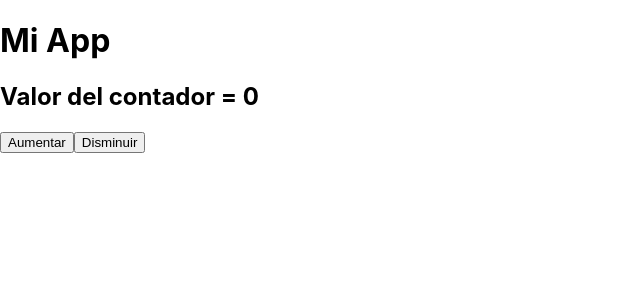
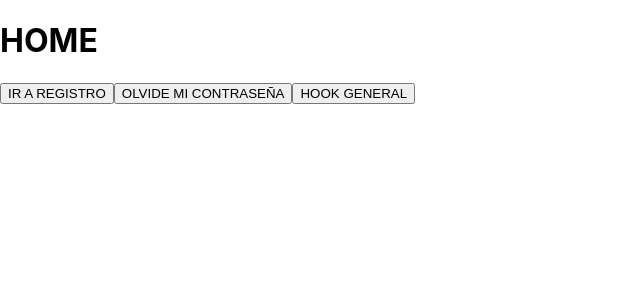
Before and after one commit to Chewbi97/PrimerReact, a React (Create React App) app: page /LoginPage in a window 1280 px wide. Shown: the top 300 px of the page, without its empty margins (0-640 px from the left). Built offline with nearby package versions, Linux system fonts and the light colour scheme.

Commit message:
Se enoieza el desarrollo de la app, se hae pagina de inicio, registro y recuperación, ademas de agregar al playgorund las funciones de hook para emplear mas adelante

```diff
--- a/package.json
+++ b/package.json
@@ -10,6 +10,7 @@
     "bootstrap": "^5.3.7",
     "react": "^19.1.1",
     "react-dom": "^19.1.1",
+    "react-router-dom": "^7.8.1",
     "react-scripts": "5.0.1",
     "sweetalert2": "^11.22.3",
     "web-vitals": "^2.1.4"
--- a/src/App.js
+++ b/src/App.js
@@ -1,16 +1,33 @@
-import React from "react";
-import "./App.css";
-import LoginPage from "./Page/LoginPage/LoginPage";
-import Playground from "./Playground/useState/loginPage";
+import { BrowserRouter,Routes,Route } from "react-router-dom"
+import LoginPage from "./Page/LoginPage/LoginPage"
+import RegisterPage from "./Page/RegisterPage/RegisterPage"
+import ForgetPage from "./Page/ForgetPage/ForgetPage"
+
+//Import para HOOKS
+import HooksGral from "./Playground/HooksGral"
+import HookUseState from "./Playground/HookUseState"
+
 
 function App() {
+
   return (
-    <div>
-      <h1>Mi App</h1>
 
-      <Playground />
-    </div>
+    <BrowserRouter>
+      <Routes>
+        <Route path="/LoginPage" element={<LoginPage/>} />
+        <Route path="/Forgetpage" element={<ForgetPage/>} />
+        <Route path="/RegisterPage" element={<RegisterPage/>} />
+
+        {/* Rutas para Hooks*/}
+        <Route path="/HooksGral" element={<HooksGral/>} />
+        <Route path="/usestate" element={<HookUseState/>} />
+
+
+      </Routes>
+      </BrowserRouter>
+
+
   );
-}
+};
 
 export default App;
--- /dev/null
+++ b/src/Page/ForgetPage/ForgetPage.jsx
@@ -0,0 +1,16 @@
+import { Link } from "react-router-dom";
+
+
+function RECUPERACION(){
+    return(
+        <div>
+            <h1>OLVIDE MI CONTRASEÑA</h1>
+            <Link to ="/loginPage">
+                <button>VOLVER AL INICIO</button>
+            </Link>
+
+        </div>
+    )
+};
+
+export default RECUPERACION;
--- a/src/Page/LoginPage/LoginPage.jsx
+++ b/src/Page/LoginPage/LoginPage.jsx
@@ -1,31 +1,21 @@
+import { Link } from "react-router-dom";
 
-import './LoginPage.css';
-import { useState } from 'react';
-import Swal from 'sweetalert2';
 
-function LoginPage() {
-    const [username, setUsername] = useState('');
+function Home(){
+    return(
+        <div>
+            <h1>HOME</h1>
+            <Link to ="/RegisterPage">
+                <button>IR A REGISTRO</button>
+            </Link>
+            <Link to ="/ForgetPage">
+                <button>OLVIDE MI CONTRASEÑA</button>
+            </Link>
+            <Link to ="/HooksGral">
+                <button>HOOK GENERAL</button>
+            </Link>
+        </div>
+    )
+};
 
-    function handleLoginClick() {
-        if (username.trim() === '') {
-            Swal.fire("Por favor ingrese un valor válido");
-        } else {
-            Swal.fire(`Bienvenido ${username}`);
-        }
-    }
-
-    return (
-        <div className="login-container">
-            <h2>EJERCICIO DE PRUEBA</h2>
-            <input
-                type="text"
-                placeholder="Escriba el Nombre de Usuario"
-                value={username}
-                onChange={(e) => setUsername(e.target.value)}
-            />
-            <button onClick={handleLoginClick}>Iniciar Sesión</button>
-        </div>
-    );
-}
-
-export default LoginPage;
+export default Home;
--- /dev/null
+++ b/src/Page/RegisterPage/RegisterPage.jsx
@@ -0,0 +1,16 @@
+import { Link } from "react-router-dom";
+
+
+function REGISTER(){
+    return(
+        <div>
+            <h1>REGISTRO</h1>
+            <Link to ="/loginPage">
+                <button>VOLVER AL INICIO</button>
+            </Link>
+
+        </div>
+    )
+};
+
+export default REGISTER;
--- /dev/null
+++ b/src/Playground/HookUseState.jsx
@@ -0,0 +1,30 @@
+import { useState } from "react";
+import { Link } from "react-router-dom";
+
+function useStatecontador() {
+
+    const [contador, setContador] = useState(0);
+    function aumentar() {
+        setContador(contador + 1);
+    }
+    function disminuir() {
+        setContador(contador - 1);
+    }
+
+
+    return (
+        <div>
+            <h2>VALOR DEL CONTADOR = {contador}</h2>
+            <button onClick={aumentar}>Aumentar</button>
+            <button onClick={disminuir}>Disminuir</button>
+            <Link to={"/HooksGral"}>
+                <button>IR A HOOKS GENERAL</button>
+            </Link>
+        </div>
+
+
+    )
+        ;
+}
+
+export default useStatecontador;
--- /dev/null
+++ b/src/Playground/HooksGral.jsx
@@ -0,0 +1,18 @@
+import { Link } from "react-router-dom";
+
+function HooksGral(){
+    return(
+        <div>
+            <h1>HOOKS GENERAL</h1>
+            <Link to="/usestate">
+                <button>IR A HOOK USESTATE</button>
+            </Link>
+            <Link to="/LoginPage">
+                <button>VOLVER AL INICIO</button>
+            </Link>
+
+        </div>
+    );
+}
+
+export default HooksGral;
--- a/src/Page/LoginPage/LoginPage.css
+++ b/src/Playground/LoginPage.css
@@ -16,3 +16,12 @@ input{
     border: 1px solid gray;
     border-radius: 8px;
 }
+
+button{
+    padding: 10px 20px;
+    font-size: 16px;
+    cursor: pointer;
+    background-color: antiquewhite;
+    border: 10px;
+    border-radius: 9px;
+}
--- /dev/null
+++ b/src/Playground/LoginPage.jsx
@@ -0,0 +1,31 @@
+
+import './LoginPage.css';
+import { useState } from 'react';
+import Swal from 'sweetalert2';
+
+function LoginPage() {
+    const [username, setUsername] = useState('');
+
+    function handleLoginClick() {
+        if (username.trim() === '') {
+            Swal.fire("Por favor ingrese un valor válido");
+        } else {
+            Swal.fire(`Bienvenido ${username}`);
+        }
+    }
+
+    return (
+        <div className="login-container">
+            <h2>EJERCICIO DE PRUEBA</h2>
+            <input
+                type="text"
+                placeholder="Escriba el Nombre de Usuario"
+                value={username}
+                onChange={(e) => setUsername(e.target.value)}
+            />
+            <button onClick={handleLoginClick}>Iniciar Sesión</button>
+        </div>
+    );
+}
+
+export default LoginPage;
--- a/src/Playground/useState/loginPage.jsx
+++ /dev/null
@@ -1,23 +0,0 @@
-import { useState } from "react";
-
-function useStatecontador(){
-
-    const [contador, setContador] = useState(0);
-    function aumentar(){
-            setContador(contador+1);
-    }
-    function disminuir(){
-            setContador(contador-1);
-    }
-
-    return(
-        <div>
-            <h2>Valor del contador = {contador}</h2>
-            <button onClick={aumentar}>Aumentar</button>
-            <button onClick={disminuir}>Disminuir</button>
-        </div>
-    )
-    ;
-}
-
-export default useStatecontador;
```
Also changed, not shown: src/Page/ForgetPage/ForgetPage.css (added), src/Page/RegisterPage/RegisterPage.css (added), 2 other files (tests, documents, lock files or other folders).
